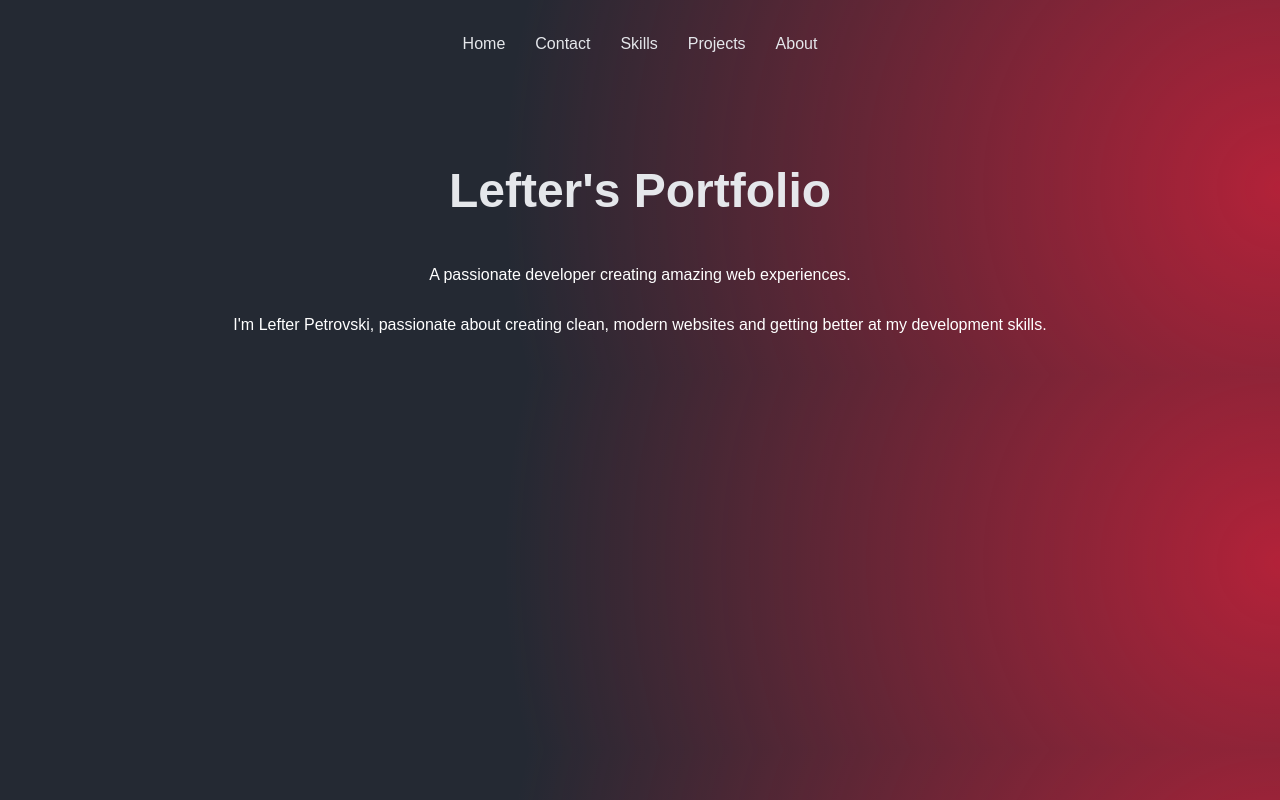
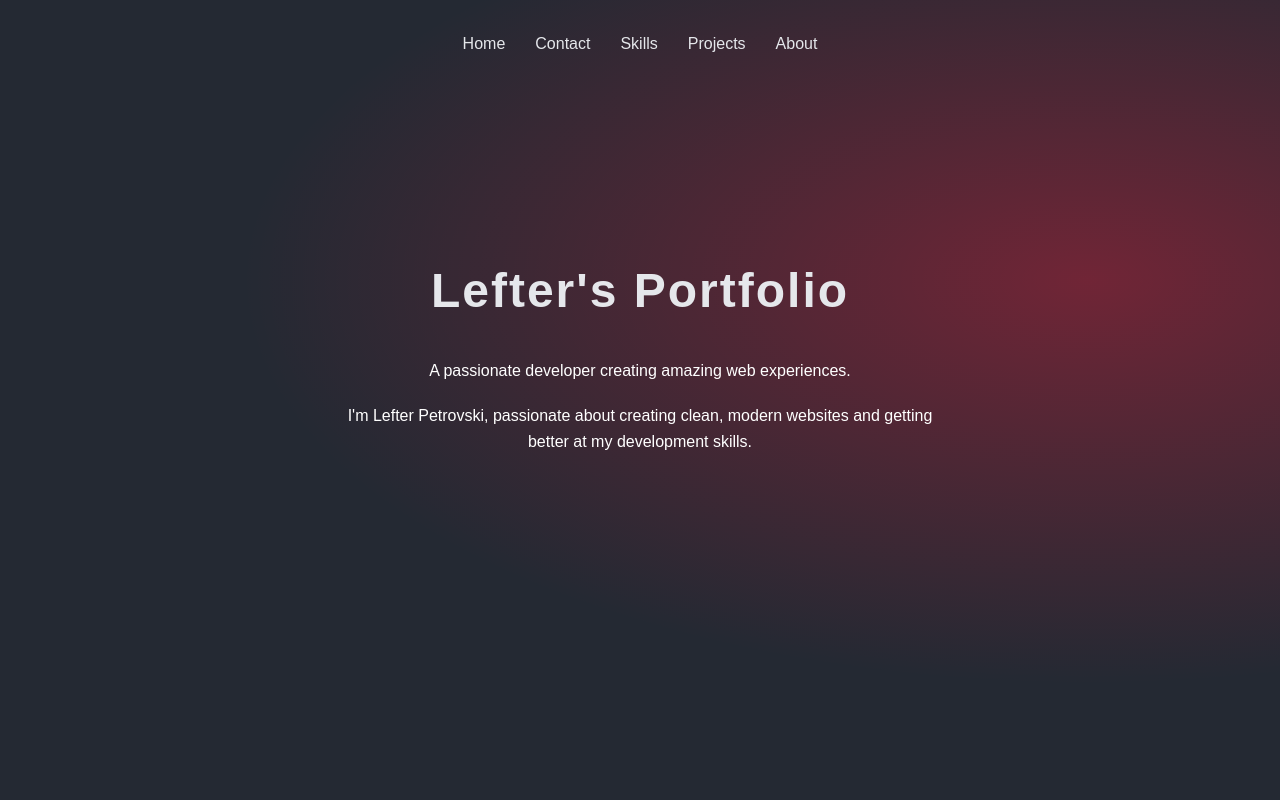
Before and after one commit to RJS2323/my-portfolio, a plain HTML site: page index.html in a window 1280 px wide. Drawn offline with Linux system fonts and the light colour scheme.

Commit message:
Update portfolio

```diff
--- a/index.html
+++ b/index.html
@@ -23,15 +23,15 @@
                 <a href="about.html">About</a>
 
             </nav>
+            <section class="hero">
+              <h1>Lefter's Portfolio</h1>
+              <p class="intro">A passionate developer creating amazing web experiences.</p>
 
-            <h1>Lefter's Portfolio</h1>
-            <p class="intro">A passionate developer creating amazing web experiences.</p>
-
-            <p class="intro">
+              <p class="intro">
                 I'm Lefter Petrovski, passionate about creating clean, modern websites
                 and getting better at my development skills.
-            </p>
-
+              </p>
+            </section>
         </header>
 
 
--- a/style.css
+++ b/style.css
@@ -1,14 +1,17 @@
 body {
         margin: 0;
+        min-height: 100vh;
         background: #242933;
         background-image: radial-gradient(
-                circle at right center,
-                rgba(255, 30, 60, 0.65),
-                transparent 60%
+                ellipse at 85% 35%,
+                rgba(255, 30, 60, 0.35),
+                transparent 55%
             );
         color: white;
         font-family: Arial, sans-serif;
+        background-repeat: no-repeat;
      }
+
 
 header {
         display: flex;
@@ -23,6 +26,7 @@ h1  {
        color: #e5e7eb;
        font-size: 48px;
        transition: color 0.3s ease;
+       letter-spacing: 2px;
      }
 
 nav {
@@ -41,9 +45,21 @@ nav a {
       }
 
 nav a:hover {
-        color: #ff626f;
+             color: #ff626f;
+            }
+
+h1:hover {
+           color: #e46767;
+         }
+
+.hero {
+        text-align: center;
+        margin-top: 100px;
       }
 
-h1:hover {
-        color: #e46767;
-      }
+.intro {
+        max-width: 600px;
+        margin: 20px auto;
+        line-height: 1.6;
+        text-align:center;
+}
```
